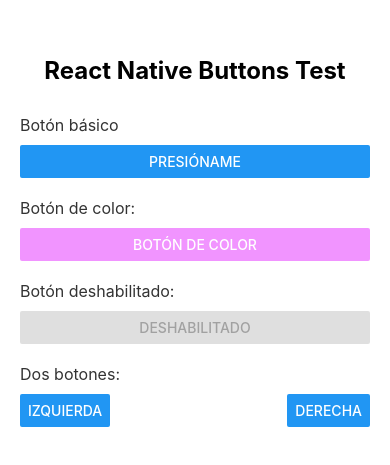
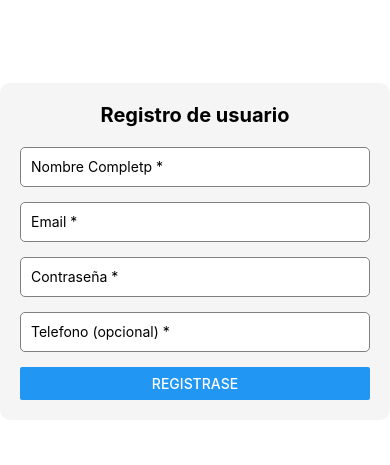
Before and after one commit to Yerdix7/PM196, a React Native app in the folder my-blank/: screen / in a window 390 px wide. Shown: the part 171-636 px from the top of the page. Built offline with nearby package versions, Linux system fonts and the light colour scheme.

Commit message:
Practica 9.1
Copiamos el codigo al app para poder correr el codigo

```diff
--- a/my-blank/App.js
+++ b/my-blank/App.js
@@ -1,90 +1,128 @@
-import { Alert, View, Text, Button, StyleSheet, Platform } from "react-native";
+import React, { useState } from "react";
+import {
+    View,
+    Text,
+    TextInput,
+    Button,
+    Alert,
+    StyleSheet,
+    SafeAreaView,
+    Platform,
+} from "react-native";
 
-export default function App() {
-  const showAlert = (message) => {
-    if (Platform.OS === 'web') {
-      window.alert(message);
-    } else {
-      Alert.alert('Alerta', message);
+const App = () => {
+    const [nombre, setNombre] = useState("");
+    const [email, setEmail] = useState("");
+    const [password, setPassword] = useState("");
+    const [telefono, setTelefono] = useState("");
+
+
+    const mostrarAlerta = () =>{
+        if (!nombre  || !email || !password){
+            if(Platform.OS === "web"){
+                window.alert("Por favor, completa toddos los campos obligatorios");
+            }else{
+                Alert.alert(
+                    "Error",
+                    "Por favor, complete todos los campos obligatotios",
+                    [{text: "OK"}]
+                );
+            }
+        }else{
+            if (Platform.OS === "web"){
+                window.alert(`registro exitoso \n Nombre:${nombre}\n Email:${email}`);
+                limpiarFormulario();
+            }else{
+                Alert.alert(
+                    "Registro exitoso",
+                    `Nombre: ${nombre}\nEmai: ${email}`,
+                    [{text:"ok", onPress:()=>limpiarFormulario()}]
+                )
+            }
         }
     };
 
+
+    const limpiarFormulario = () =>{
+        setNombre("");
+        setEmail("");
+        setPassword("");
+        setTelefono("");
+    };
+
+
+
     return (
-    <View style={styles.container}>
-      <Text style={styles.title}>React Native Buttons Test</Text>
+        <SafeAreaView style={styles.container}>
+            <View style={styles.formulario}>
+                <Text style={styles.titulo}>Registro de usuario</Text>
+                <TextInput
+                  style={styles.input}
+                  placeholder="Nombre Completp * "
+                  value={nombre}
+                  onChangeText={setNombre}
+                />
 
-      <View style={styles.section}>
-        <Text style={styles.description}>Botón básico</Text>
-        <Button
-          title="Presióname"
-          onPress={() => showAlert('¡Botón presionado!')}
+                <TextInput
+                  style={styles.input}
+                  placeholder="Email * "
+                  value={email}
+                  onChangeText={setEmail}
+                  keyboardType="email-address"
+                  autoCapitalize="none"
                 />
+
+                <TextInput
+                  style={styles.input}
+                  placeholder="Contraseña * "
+                  value={password}
+                  onChangeText={setPassword}
+                  secureTextEntry
+                />
+
+                <TextInput
+                  style={styles.input}
+                  placeholder="Telefono (opcional) * "
+                  value={telefono}
+                  onChangeText={setTelefono}
+                  keyboardType="phone-pad"
+                />
+                <Button title="Registrase" onPress={mostrarAlerta}/>
             </View>
 
-      <View style={styles.section}>
-        <Text style={styles.description}>Botón de color:</Text>
-        <Button
-          title="Botón de color"
-          color="#f194ff"
-          onPress={() => showAlert('¡Botón de color presionado!')}
-        />
-      </View>
+        </SafeAreaView>
 
-      <View style={styles.section}>
-        <Text style={styles.description}>Botón deshabilitado:</Text>
-        <Button
-          title="Deshabilitado"
-          disabled
-          onPress={() => showAlert('No debería ejecutarse')}
-        />
-      </View>
-
-      <View style={styles.section}>
-        <Text style={styles.description}>Dos botones:</Text>
-        <View style={styles.buttonRow}>
-          <Button
-            title="Izquierda"
-            onPress={() => showAlert('Botón izquierdo presionado')}
-          />
-          <View style={styles.buttonSpacer} />
-          <Button
-            title="Derecha"
-            onPress={() => showAlert('Botón derecho presionado')}
-          />
-        </View>
-      </View>
-    </View>
   );
-}
+};
 
 const styles = StyleSheet.create({
-  container: {
-    flex: 1,
+    container:{
+        flex:1,
+        justifyContent: "center",
         padding: 20,
-    backgroundColor: '#ffffff',
-    justifyContent: 'center',
     },
-  title: {
-    fontSize: 24,
-    fontWeight: 'bold',
-    textAlign: 'center',
-    marginBottom: 30,
-    color: '#000000',
+    formulario:{
+        backgroundColor: "#f5f5f5",
+        padding: 20,
+        borderRadius:10,
     },
-  section: {
+    titulo:{
+        fontSize:20,
+        fontWeight: "bold",
         marginBottom: 20,
+        textAlign:"center",
     },
-  description: {
-    fontSize: 16,
-    marginBottom: 10,
-    color: '#333333',
+    input:{
+        height: 40,
+        borderColor:"gray",
+        borderWidth: 1,
+        marginBottom: 15,
+        paddingHorizontal:10,
+        borderRadius: 5,
+        backgroundColor:"white",
     },
-  buttonRow: {
-    flexDirection: 'row',
-    justifyContent: 'space-between',
-    alignItems: 'center',
-  },
-  buttonSpacer: {
-    width: 10,
-  },
+
+
 });
+
+export default App;
```
Lines whose indentation alone changed are shown as unchanged.
